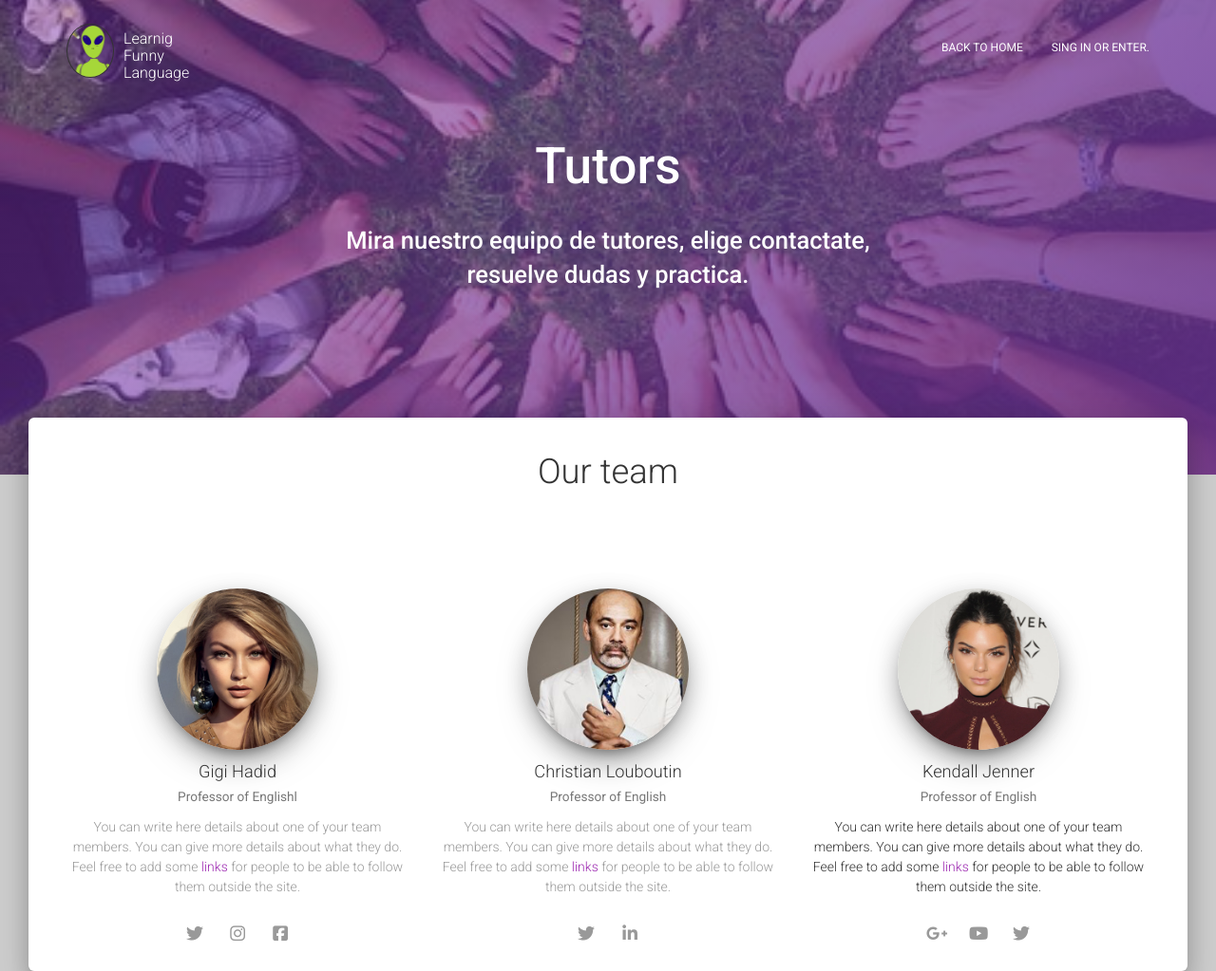
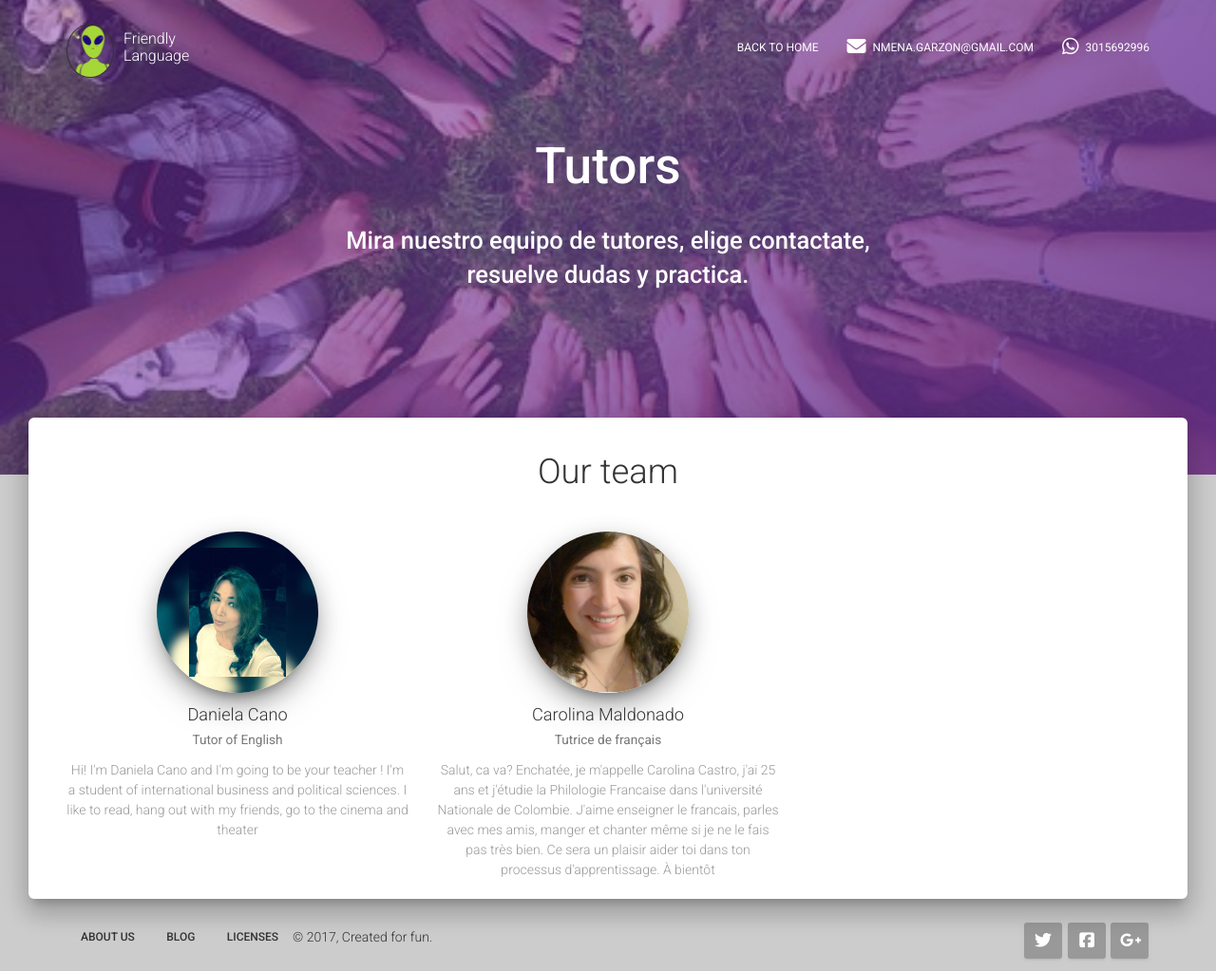
Before and after one commit to dtejmena/funny-language, a plain HTML site: page Tutors.html in a window 1280 px wide. Shown: the top 1023 px of the page at 95% size. Drawn offline with Linux system fonts and the light colour scheme.

Commit message:
Various changes
- Add tutors
- Change title page

```diff
--- a/Tutors.html
+++ b/Tutors.html
@@ -41,7 +41,7 @@
                     <img src="assets/img/logo.png">
                 </div>
                 <div class="brand">
-                     Learnig Funny Language
+                  Friendly Language
                 </div>
             </div>
 
@@ -54,10 +54,19 @@
 				<a href="index.html" rel="tooltip" title="<b>Ir al Inicio</b>" data-placement="bottom" data-html="true">Back to Home</a>
       </li>
       <li>
-					<a href="examples/signup-page.html" rel="tooltip" title="<b>Registrarse o Entrar</b>" data-placement="bottom" data-html="true">Sing in or Enter.
+          <a href="#">
+            <i class="fa fa-envelope" aria-hidden="true"></i> nmena.garzon@gmail.com
           </a>
-
         </li>
+        <li>
+          <!-- <a href="examples/signup-page.html" rel="tooltip" title="<b>Registrarse o Entrar</b>" data-placement="bottom" data-html="true"></a>  -->
+          <a href="#">
+            <i class="fa fa-whatsapp" aria-hidden="true"></i> 3015692996
+          </a>
+        </li>
+			<!-- <li>
+        <a href="examples/signup-page.html" rel="tooltip" title="<b>Registrarse o Entrar</b>" data-placement="bottom" data-html="true">Sing in or Enter.</a>
+      </li> -->
     	</ul>
 
     </div>
@@ -84,37 +93,36 @@
 
 	<div class="main main-raised">
 		<div class="container">
-
-
 	    <div class="section text-center">
 	      <h2 class="title2" rel="tooltip" title="<b>Nuestro Equipo</b>" data-placement="bottom" data-html="true">Our team</h2>
-
 					<div class="team">
 						<div class="row">
 							<div class="col-md-4">
 			          <div class="team-player">
-			                        <img src="assets/img/avatar.jpg" alt="Thumbnail Image" class="img-raised img-circle">
-			                        <h4 class="title2">Gigi Hadid <br />
-										<small class="text-muted" rel="tooltip" title="<b>Profesor de Inglés</b>" data-placement="bottom" data-html="true">Professor of Englishl</small>
+			            <img src="assets/img/daniela.jpg" alt="Thumbnail Image" class="img-raised img-circle">
+			            <h4 class="title2">Daniela Cano<br />
+									  <small class="text-muted" rel="tooltip" title="<b>Profesor de Inglés</b>" data-placement="bottom" data-html="true">Tutor of English</small>
 									</h4>
-			                        <p class="description">You can write here details about one of your team members. You can give more details about what they do. Feel free to add some <a href="#">links</a> for people to be able to follow them outside the site.</p>
-									<a href="#pablo" class="btn btn-simple btn-just-icon"><i class="fa fa-twitter"></i></a>
+                  <p class="description">Hi! I'm Daniela Cano and I'm going to be your teacher ! I'm a student of international business and political sciences. I like to read, hang out with my friends, go to the cinema and theater</p>
+                  <!-- <a href="#pablo" class="btn btn-simple btn-just-icon"><i class="fa fa-twitter"></i></a>
                   <a href="#pablo" class="btn btn-simple btn-just-icon"><i class="fa fa-instagram"></i></a>
-									<a href="#pablo" class="btn btn-simple btn-just-icon btn-default"><i class="fa fa-facebook-square"></i></a>
+                  <a href="#pablo" class="btn btn-simple btn-just-icon btn-default"><i class="fa fa-facebook-square"></i></a> -->
 			          </div>
 			        </div>
               <div class="col-md-4">
                 <div class="team-player">
-			                        <img src="assets/img/christian.jpg" alt="Thumbnail Image" class="img-raised img-circle">
-			                        <h4 class="title2">Christian Louboutin<br />
-										<small class="text-muted" rel="tooltip" title="<b>Profesor de Inglés</b>" data-placement="bottom" data-html="true">Professor of English</small>
+                  <img src="assets/img/carolina.png" alt="Thumbnail Image" class="img-raised img-circle">
+                  <h4 class="title2">Carolina Maldonado<br />
+                    <small class="text-muted" rel="tooltip" title="<b>Profesor de Inglés</b>" data-placement="bottom" data-html="true">Tutrice de français</small>
                   </h4>
-			                        <p class="description">You can write here details about one of your team members. You can give more details about what they do. Feel free to add some <a href="#">links</a> for people to be able to follow them outside the site.</p>
-									<a href="#pablo" class="btn btn-simple btn-just-icon"><i class="fa fa-twitter"></i></a>
-									<a href="#pablo" class="btn btn-simple btn-just-icon"><i class="fa fa-linkedin"></i></a>
+                  <p class="description">
+                    Salut, ca va? Enchatée, je m'appelle Carolina Castro, j'ai 25 ans et j'étudie la Philologie Francaise dans l'université Nationale de Colombie. J'aime enseigner le francais, parles avec mes amis, manger et chanter même si je ne le fais pas très bien. Ce sera un plaisir aider toi dans ton processus d'apprentissage. À bientôt
+                  </p>
+                  <!-- <a href="#pablo" class="btn btn-simple btn-just-icon"><i class="fa fa-twitter"></i></a>
+                  <a href="#pablo" class="btn btn-simple btn-just-icon"><i class="fa fa-linkedin"></i></a> -->
                 </div>
               </div>
-			                <div class="col-md-4">
+              <!-- <<div class="col-md-4">
                 <div class="team-player">
                   <img src="assets/img/kendall.jpg" alt="Thumbnail Image" class="img-raised img-circle">
                   <h4 class="title2">Kendall Jenner<br />
@@ -125,15 +133,14 @@
                   <a href="#pablo" class="btn btn-simple btn-just-icon"><i class="fa fa-youtube-play"></i></a>
                   <a href="#pablo" class="btn btn-simple btn-just-icon btn-default"><i class="fa fa-twitter"></i></a>
                 </div>
+              </div>> -->
+						</div>
+					</div>
+	    </div>
 	  </div>
 	</div>
 </div>
 
-	            </div>
-	        </div>
-	</div>
-
-</div>
 <footer class="footer footer-transparent">
     <div class="container">
         <nav class="pull-left">
--- a/assets/css/demo.css
+++ b/assets/css/demo.css
@@ -1,3 +1,6 @@
+.team{
+  margin-top:20px;
+}
 .title{
     margin-top: 30px;
     margin-bottom: 25px;
```
Also changed, not shown: index.html (+10 -4 lines), assets/img/carolina.png (added), assets/img/daniela.jpg (added). Lines whose indentation alone changed are shown as unchanged.
